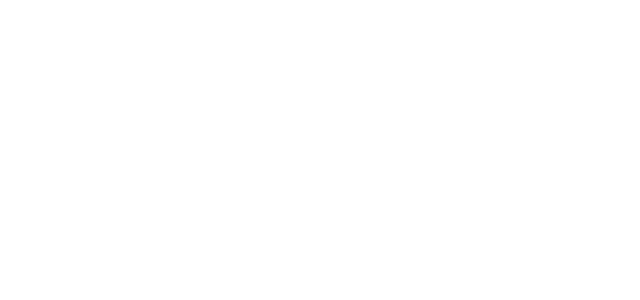
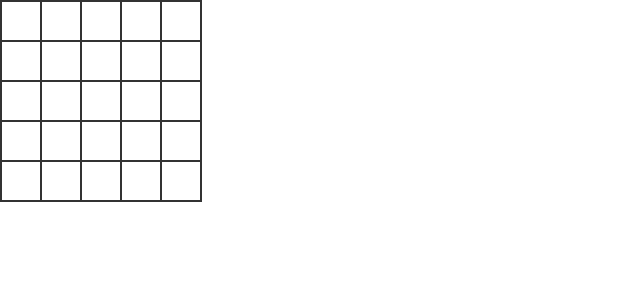
Before and after one commit to YoungProducer/starnavi-test, a React (Create React App) app: page / in a window 1280 px wide. Shown: the top 300 px of the page, without its empty margins (0-640 px from the left). Built offline with nearby package versions, Linux system fonts and the light colour scheme.

Commit message:
Added board with required logic

```diff
--- a/package.json
+++ b/package.json
@@ -10,6 +10,7 @@
     "@types/node": "^16.7.13",
     "@types/react": "^18.0.0",
     "@types/react-dom": "^18.0.0",
+    "classnames": "^2.3.2",
     "react": "^18.2.0",
     "react-dom": "^18.2.0",
     "react-scripts": "5.0.1",
--- a/src/App.tsx
+++ b/src/App.tsx
@@ -1,10 +1,11 @@
 import React from 'react';
 import './App.css';
+import { Board } from './Board';
 
 function App() {
   return (
     <div className="App">
-
+      <Board />
     </div>
   );
 }
--- /dev/null
+++ b/src/Board/index.tsx
@@ -0,0 +1,55 @@
+import { FunctionComponent, useEffect, useState, useMemo, MouseEvent } from 'react';
+import { createCleanBoard } from './utils';
+import { Row } from '../Row';
+
+import styles from './styles.module.css'
+
+export interface BoardProps {
+  size?: number;
+}
+
+export const Board: FunctionComponent<BoardProps> = ({ size = 5 }) => {
+  const [data, setData] = useState<boolean[][]>(createCleanBoard(size));
+
+  // reset the board when size changes
+  useEffect(() => {
+    setData(createCleanBoard(size));
+  }, [size, setData]);
+
+  const boardRender = useMemo(() =>
+    data.map((row, id) => (
+      <Row key={id} row={row} rowId={id} />
+    )),
+    [data]
+  );
+
+  const handleMouseOver = (event: MouseEvent<HTMLDivElement>) => {
+    // using bubbling to prevent using a ton of handlers on the cells
+
+    const dataset = (event.target as HTMLDivElement).dataset;
+
+    // check wether the target has data attributes and the attributes important to us or not
+    if (!dataset || !dataset.row || !dataset.col) return;
+
+    const row = Number(dataset.row);
+    const col = Number(dataset.col);
+
+    setData(data => {
+      // create a deep copy of array
+      const newData = Array.from(data.map(row => Array.from(row)));
+
+      const currentState = newData[row][col];
+
+      // modify cell according to row and col that we got from target
+      newData[row][col] = !currentState;
+
+      return newData;
+    })
+  }
+
+  return (
+    <div className={styles.board} onMouseOver={handleMouseOver}>
+      {boardRender}
+    </div>
+  )
+}
--- /dev/null
+++ b/src/Board/styles.module.css
@@ -0,0 +1,4 @@
+.board {
+  width: min-content;
+  border: 1px solid #333;
+}
--- /dev/null
+++ b/src/Board/utils.ts
@@ -0,0 +1,2 @@
+export const createCleanBoard = (size: number): boolean[][] =>
+  [...Array(size).fill([...Array(size)].fill(false))];
--- /dev/null
+++ b/src/Row/index.tsx
@@ -0,0 +1,37 @@
+import { FunctionComponent, useMemo } from 'react';
+import classNames from 'classnames';
+
+import styles from './styles.module.css';
+
+export interface RowProps {
+  row: boolean[];
+  rowId: number;
+}
+
+export const Row: FunctionComponent<RowProps> = ({ row, rowId }) => {
+  const cells = useMemo(() => {
+    return (
+      <>
+        {row.map((state, colId) =>
+          <div
+            key={colId}
+            className={
+              classNames(
+                styles.cell, {
+                  [styles['cell-selected']]: state
+                })
+            }
+            data-col={colId}
+            data-row={rowId}
+          />
+        )}
+      </>
+    )
+  }, [row, rowId]);
+
+  return (
+    <div className={styles.row}>
+      {cells}
+    </div>
+  )
+}
--- /dev/null
+++ b/src/Row/styles.module.css
@@ -0,0 +1,13 @@
+.cell {
+  height: 40px;
+  width: 40px;
+  border: 1px solid #333;
+}
+
+.cell-selected {
+  background-color: darkcyan;
+}
+
+.row {
+  display: flex;
+}
--- a/src/index.css
+++ b/src/index.css
@@ -11,3 +11,7 @@
   font-family: source-code-pro, Menlo, Monaco, Consolas, 'Courier New',
     monospace;
 }
+
+* {
+  box-sizing: border-box;
+}
```
Also changed, not shown: 1 other file (tests, documents, lock files or other folders).
